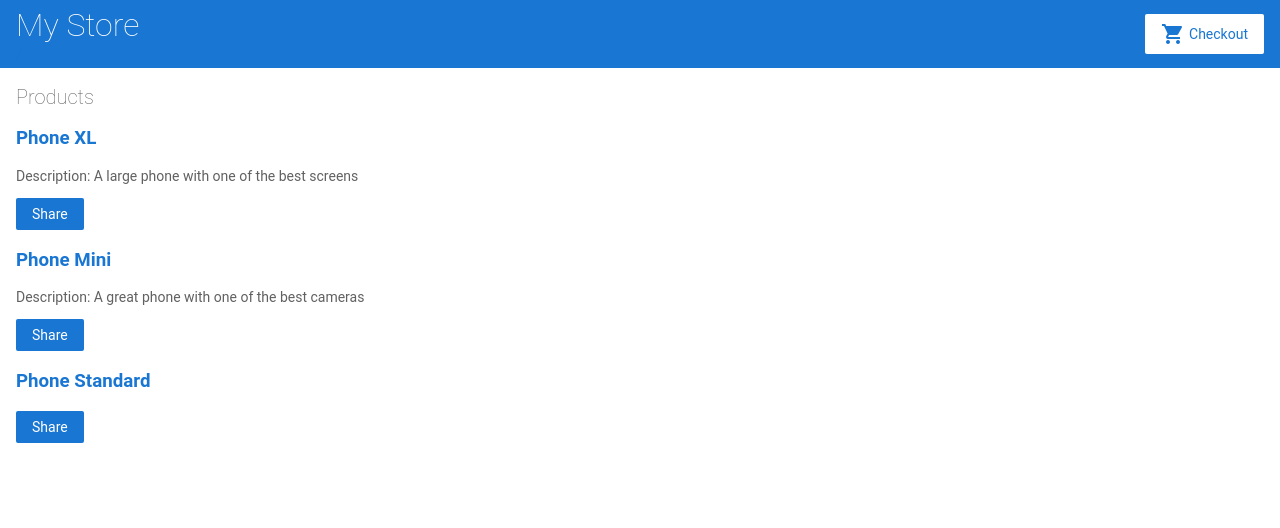
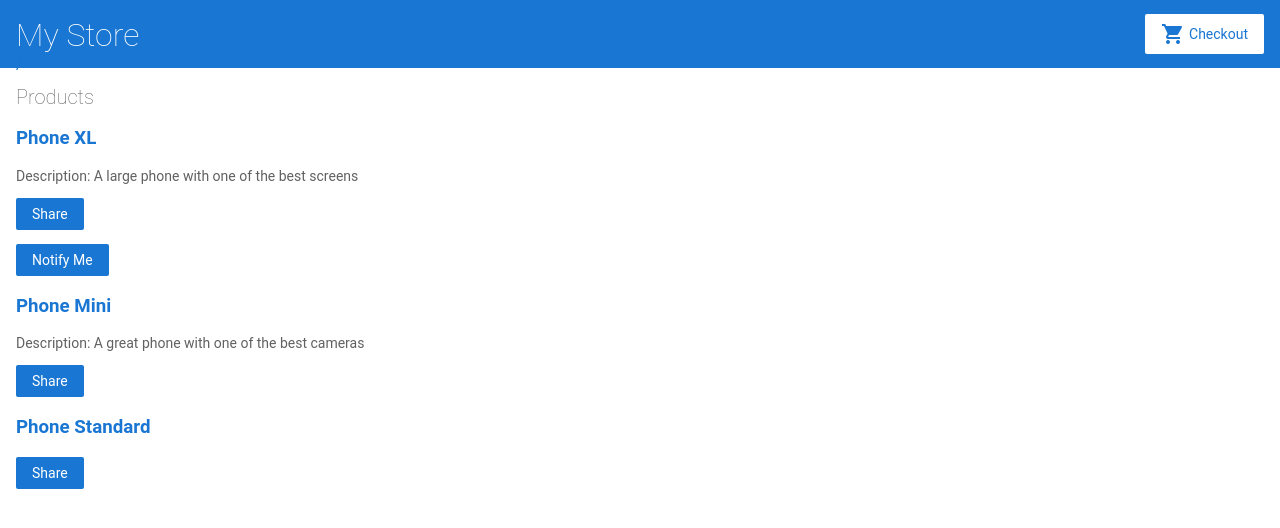
Before and after one commit to KalebArmbrust/angular1, an Angular app: page / in a window 1280 px wide. Shown: the top 528 px of the page. Built offline with nearby package versions, Linux system fonts and the light colour scheme.

Commit message:
Notify Me Added

```diff
--- a/src/app/product-alerts/product-alerts.component.html
+++ b/src/app/product-alerts/product-alerts.component.html
@@ -1,3 +1,3 @@
-<p>
-product-alerts works!
-</p>
+  <p *ngIf="product.price > 700">
+    <button>Notify Me</button>
+  </p>
--- a/src/app/product-alerts/product-alerts.component.ts
+++ b/src/app/product-alerts/product-alerts.component.ts
@@ -1,4 +1,5 @@
 import { Component, OnInit } from '@angular/core';
+import { Input } from '@angular/core';
 
 @Component({
   selector: 'app-product-alerts',
@@ -7,6 +8,7 @@ import { Component, OnInit } from '@angular/core';
 })
 export class ProductAlertsComponent implements OnInit {
 
+  @Input() product;
   constructor() { }
 
   ngOnInit() {
--- a/src/app/product-list/product-list.component.html
+++ b/src/app/product-list/product-list.component.html
@@ -16,6 +16,9 @@
     Share
   </button>
 
+  <app-product-alerts
+    [product]="product">
+  </app-product-alerts>
 </div>
 <!--
 Copyright Google LLC. All Rights Reserved.
--- a/src/app/top-bar/top-bar.component.css
+++ b/src/app/top-bar/top-bar.component.css
@@ -1,4 +1,6 @@
-
+h1 {
+  margin-top: 20px;
+}
 
 /*
 Copyright Google LLC. All Rights Reserved.
```
